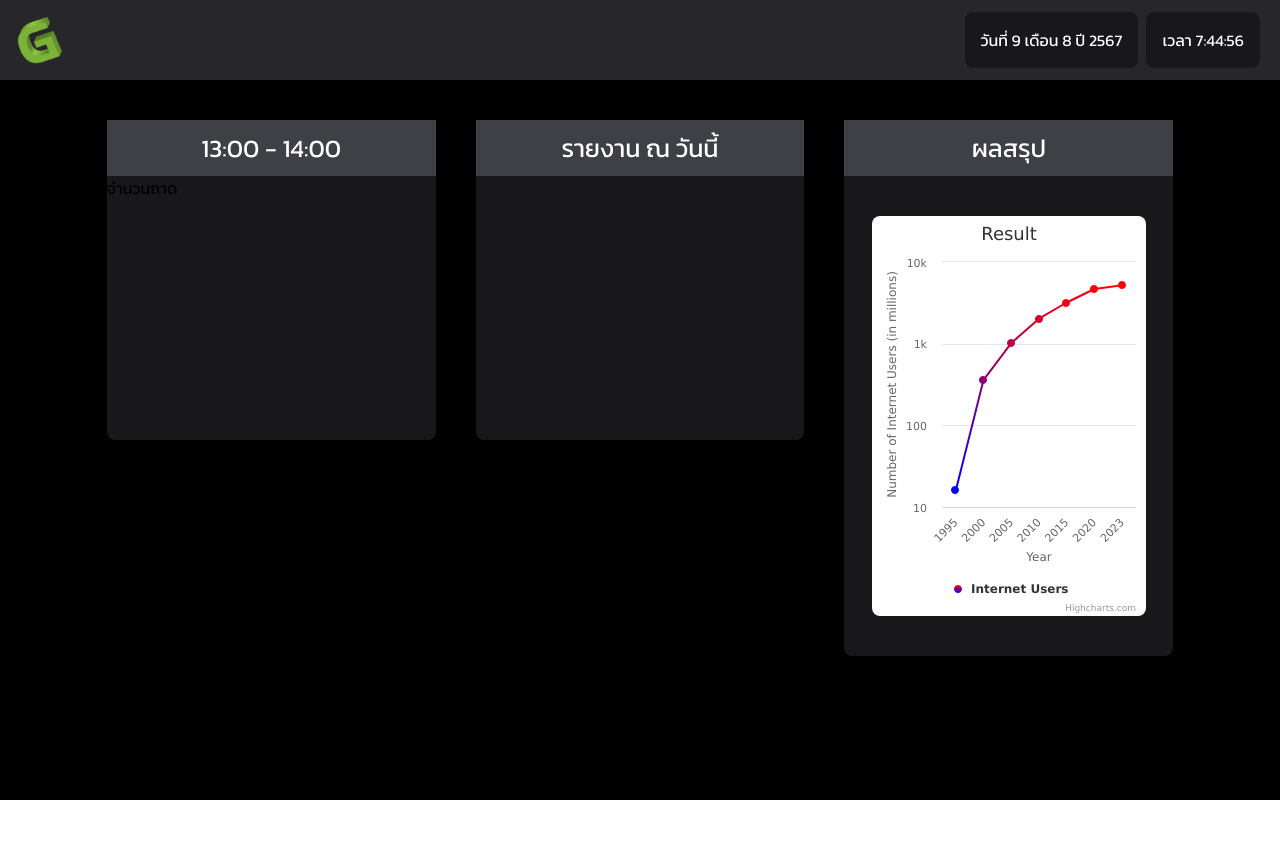
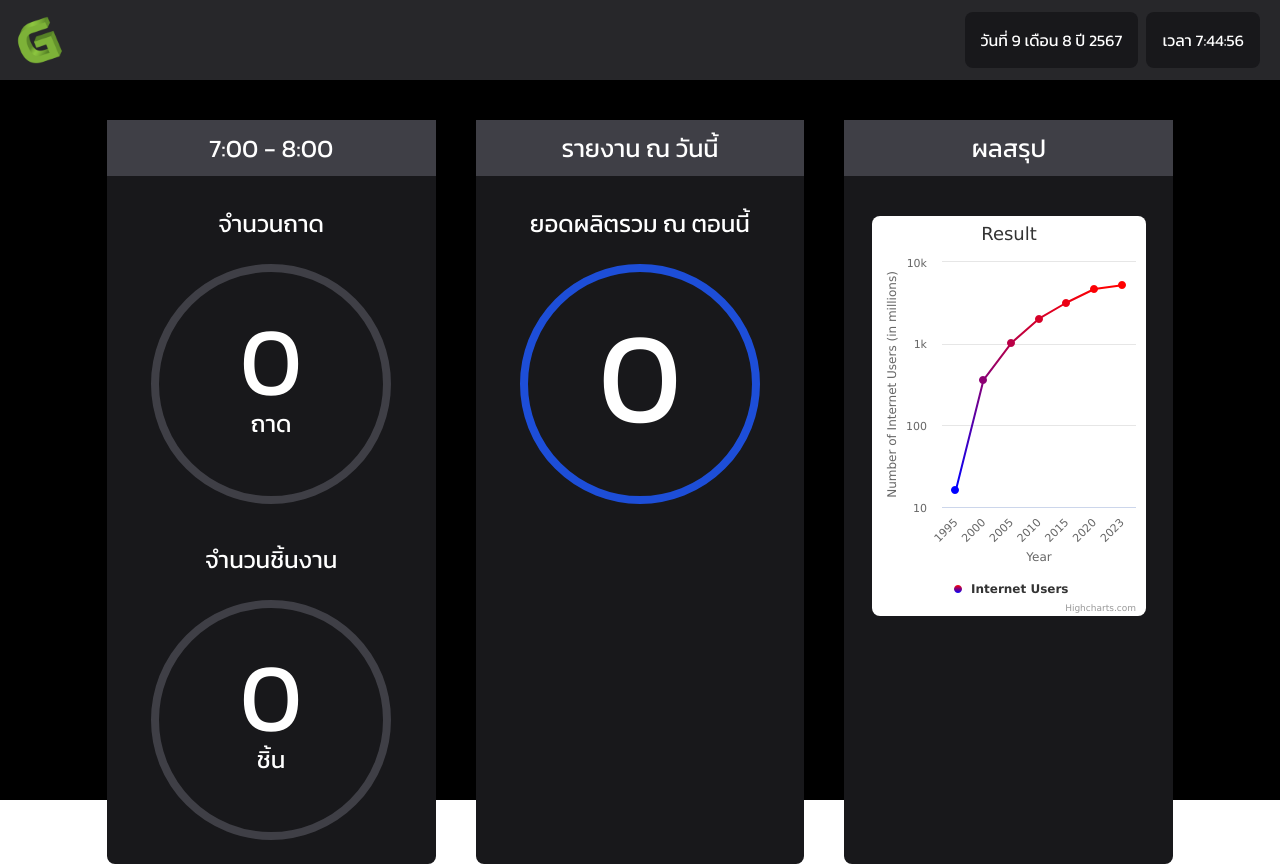
Before and after one commit to tanawatgravitechdev/DashboardSVS_Gravitech, a plain HTML site: page index.html in a window 1280 px wide. Before the commit the page ends 800 px from the top, so only its background shows below. Drawn offline with nearby package versions, Linux system fonts and the light colour scheme.

Commit message:
add circle component

```diff
--- a/index.html
+++ b/index.html
@@ -22,31 +22,55 @@
     <div id="app" class="bg-black w-screen h-screen select-none">
       <div class="h-20 w-full bg-zinc-800 flex item-center p-4">
         <img src="./assets/icon.png" class="w-12" />
-        <div class="text-white right-0 block absolute mt-3 ">
+        <div class="text-white right-0 block absolute mt-3">
           <span class="bg-zinc-900 p-4 rounded-lg mr-2 w-20">{{dateNow}} </span>
           <span class="bg-zinc-900 p-4 rounded-lg mr-5 w-20">{{dateTime}}</span>
         </div>
       </div>
       <div class="w-full">
         <div class="w-5/6 grid grid-cols-3 m-auto mt-10 gap-10">
-          <div class="bg-zinc-900 w-full h-80 rounded-lg">
+          <div class="bg-zinc-900 w-full ยb-10 rounded-lg">
             <div
-              class="w-full h-14 bg-zinc-700 text-white leading-10 pt-2 text-center"
+              class="w-full h-14 text-white bg-zinc-700 leading-10 pt-2 text-center"
               style="font-size: 25px"
             >
-              13:00 - 14:00
+              {{timeTitle}}
             </div>
-            <div class="w-full border-10 border-gray-400">
-              <h3>จำนวนถาด</h3>
-              <div class="w-5/6"></div>
+            <div class="w-full">
+              <h3 class="text-white text-center mt-8 text-2xl">จำนวนถาด</h3>
+              <div
+                class="w-60 h-60 border-8 border-zinc-700 block rounded-full text-white m-auto text-center mt-6"
+              >
+                <h1 class="text-8xl mt-10">0</h1>
+                <h3 class="text-2xl">ถาด</h3>
+              </div>
+              <h3 class="text-white text-center mt-10 text-2xl">
+                จำนวนชิ้นงาน
+              </h3>
+              <div
+                class="w-60 h-60 border-8 border-zinc-700 block rounded-full text-white m-auto text-center mt-6 mb-6"
+              >
+                <h1 class="text-8xl mt-10">0</h1>
+                <h3 class="text-2xl">ชิ้น</h3>
+              </div>
             </div>
           </div>
-          <div class="bg-zinc-900 w-full h-80 rounded-lg">
+          <div class="bg-zinc-900 w-full rounded-lg">
             <div
               class="w-full h-14 bg-zinc-700 text-white leading-10 pt-2 text-center text-lg"
               style="font-size: 25px"
             >
               รายงาน ณ วันนี้
+            </div>
+            <div>
+              <h3 class="text-white text-center mt-8 text-2xl">
+                ยอดผลิตรวม ณ ตอนนี้
+              </h3>
+              <div
+                class="w-60 h-60 border-8 border-blue-700 block rounded-full text-white m-auto text-center mt-6"
+              >
+                <h1 class="text-9xl mt-10">0</h1>
+              </div>
             </div>
           </div>
           <div class="bg-zinc-900 w-full pb-10 rounded-lg">
@@ -137,25 +161,39 @@
             plotChart();
             setInterval(() => {
               let tmp = new Date();
-              dateTime.value = "เวลา "+
+              dateTime.value =
+                "เวลา " +
                 tmp.getHours() +
                 ":" +
                 tmp.getMinutes() +
                 ":" +
                 tmp.getSeconds();
               dateNow.value =
-                "วันที่ " + tmp.getDate() + " เดือน " + (tmp.getMonth()+1) + " ปี " + (tmp.getFullYear()+543);
+                "วันที่ " +
+                tmp.getDate() +
+                " เดือน " +
+                (tmp.getMonth() + 1) +
+                " ปี " +
+                (tmp.getFullYear() + 543);
+              timeTitle.value =
+                tmp.getHours() +
+                ":00" +
+                " - " +
+                (tmp.getHours() + 1 > 23 ? "0" : tmp.getHours() + 1) +
+                ":00";
             }, 1000);
           });
 
           const dateTime = ref("");
           const dateNow = ref("");
+          const timeTitle = ref("");
 
           return {
             message,
             plotChart,
             dateTime,
             dateNow,
+            timeTitle,
           };
         },
       }).mount("#app");
```
